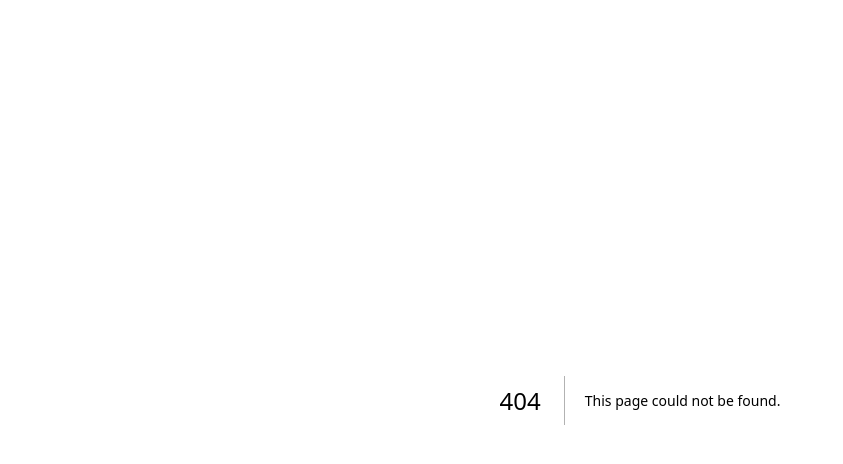
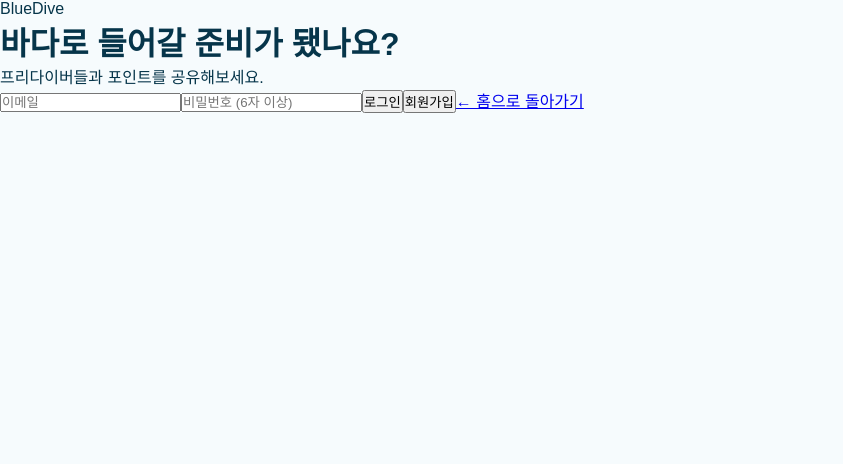
Before and after one commit to rlaalsrn1190/bluedive-korea, a Next.js app: page /login in a window 1280 px wide. Before the commit this address had no page. Shown: the top 464 px of the page, without its empty margins (0-843 px from the left). Built offline with nearby package versions, Linux system fonts and the light colour scheme; no server answers.

Commit message:
회원가입 및 로그인 기능 추가

```diff
--- /dev/null
+++ b/app/login/page.js
@@ -0,0 +1,79 @@
+"use client";
+
+import { useState } from "react";
+import { supabase } from "../../utils/supabase";
+
+export default function LoginPage() {
+  const [email, setEmail] = useState("");
+  const [password, setPassword] = useState("");
+  const [message, setMessage] = useState("");
+
+  async function signUp() {
+    setMessage("");
+
+    const { error } = await supabase.auth.signUp({
+      email,
+      password,
+    });
+
+    if (error) {
+      setMessage(error.message);
+      return;
+    }
+
+    setMessage("회원가입 완료! 이메일 인증 후 로그인해주세요.");
+  }
+
+  async function signIn() {
+    setMessage("");
+
+    const { error } = await supabase.auth.signInWithPassword({
+      email,
+      password,
+    });
+
+    if (error) {
+      setMessage("로그인 실패: " + error.message);
+      return;
+    }
+
+    window.location.href = "/";
+  }
+
+  return (
+    <main className="loginPage">
+      <div className="loginCard">
+        <div className="loginLogo">BlueDive</div>
+
+        <h1>바다로 들어갈 준비가 됐나요?</h1>
+        <p>프리다이버들과 포인트를 공유해보세요.</p>
+
+        <input
+          type="email"
+          placeholder="이메일"
+          value={email}
+          onChange={(e) => setEmail(e.target.value)}
+        />
+
+        <input
+          type="password"
+          placeholder="비밀번호 (6자 이상)"
+          value={password}
+          onChange={(e) => setPassword(e.target.value)}
+        />
+
+        <button className="loginPrimary" onClick={signIn}>
+          로그인
+        </button>
+
+        <button className="loginSecondary" onClick={signUp}>
+          회원가입
+        </button>
+
+        {message && <div className="loginMessage">{message}</div>}
+
+        <a href="/">← 홈으로 돌아가기</a>
+      </div>
+    </main>
+  );
+}
```
